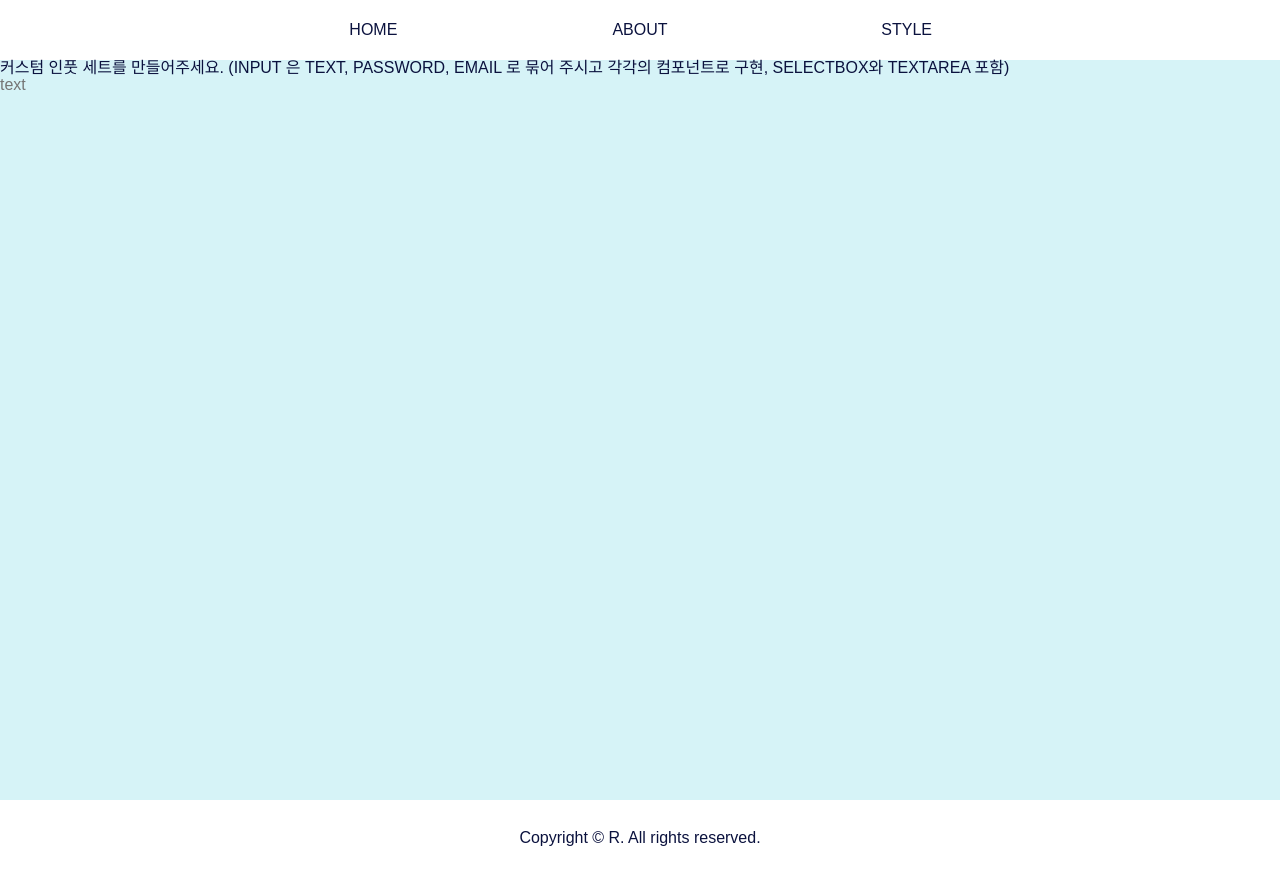
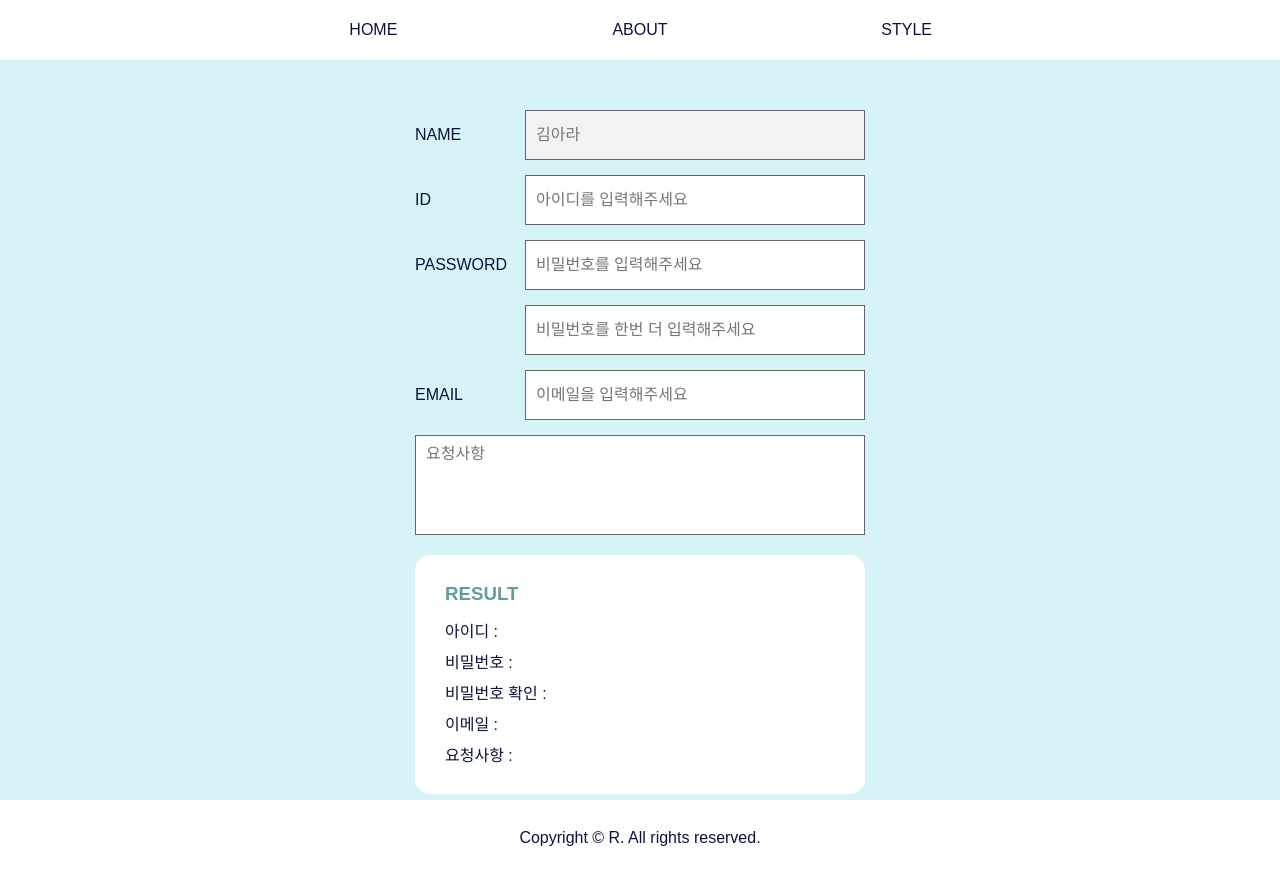
Before and after one commit to goldknow/study, a Vue app in the folder vue_study/: page /Style in a window 1280 px wide. Built offline with nearby package versions, Linux system fonts and the light colour scheme; a web font is replaced by a local one.

Commit message:
input, textarea 작업

```diff
--- a/vue_study/src/assets/styles/common.css
+++ b/vue_study/src/assets/styles/common.css
@@ -1,3 +1,5 @@
 @charset "utf-8";
 
-.cont { display: flex; justify-content: center; align-items: center; height: calc(100vh - 60px); background-color: antiquewhite; text-transform: uppercase; }
+.hide { position:absolute; width:1px; height:1px; padding:0; margin:-1px; overflow:hidden; clip:rect(0,0,0,0); border:0; }
+
+.cont { display: flex; justify-content: center; align-items: center; height: calc(100vh - 60px); background-color: antiquewhite; }
--- /dev/null
+++ b/vue_study/src/components/InputStyle.vue
@@ -0,0 +1,70 @@
+<template>
+	<!--
+
+	중국어, 일본어, 한국어 등은 입력이 끝나야지만 입력값이 동기화된다.
+
+	이러한 v-model의 한계점 때문에 뷰 공식 문서에서는 한국어 입력을 다룰 때 v-bind:value와 v-on:input을 직접 연결해서 사용하는 것을 권고하고 있다.
+
+	-->
+	<div class="input-area">
+		<label
+			:for="id"
+			:class="{font0: isHide}"
+		>{{id}}</label>
+		<input
+			:value="value"
+			@input="updateInput"
+			:type="type"
+			:id="id"
+			:disabled="disabled"
+			:placeholder="placeholder">
+	</div>
+</template>
+
+<script>
+export default {
+    name: 'InputStyle',
+    props: [
+        'value', 'type', 'id', 'placeholder', 'isHide', 'disabled'
+    ],
+    methods: {
+        updateInput: function (e) {
+            this.$emit('input', e.target.value)
+        }
+    }
+}
+</script>
+
+<style lang="scss" scoped>
+$labelWidth : 110px;
+
+.input-area {
+    display: flex;
+    justify-content: center;
+    align-items: center;
+    margin-bottom: 15px;
+
+    label {
+        width: $labelWidth;
+        text-align: left;
+        text-transform: uppercase;
+
+        &.font0 {
+            font-size: 0;
+        }
+    }
+
+    input {
+        width: calc(100% - #{$labelWidth});
+        padding: 15px 10px;
+        background-color: #fff;
+        border: 1px solid #666;
+
+        &:disabled {
+            background-color: #f2f2f2;
+            color: #ddd;
+            cursor: default;
+        }
+    }
+}
+</style>
--- a/vue_study/src/components/Style.vue
+++ b/vue_study/src/components/Style.vue
@@ -1,28 +1,127 @@
 <template>
 <section class="cont">
-   <p>커스텀 인풋 세트를 만들어주세요. (Input 은 text, password, email 로 묶어 주시고 각각의 컴포넌트로 구현, selectbox와 textarea 포함)</p>
+
+    <p class="hide">커스텀 인풋 세트를 만들어주세요. (Input 은 text, password, email 로 묶어 주시고 각각의 컴포넌트로 구현, selectbox와 textarea 포함)</p>
+
+   <div class="inner">
+      <form action="">
+
+         <input-style
+            type="text"
+            id="name"
+            placeholder="김아라"
+            disabled="disabled"
+         ></input-style>
+
+         <input-style
+            type="text"
+            id="id"
+            placeholder="아이디를 입력해주세요"
+            v-model.trim="inputText"
+         ></input-style>
+
+         <input-style
+            type="password"
+            id="password"
+            placeholder="비밀번호를 입력해주세요"
+            v-model.trim="inputPassword"
+         ></input-style>
+         <!-- label none -->
+         <input-style
+            type="password"
+            id="password"
+            placeholder="비밀번호를 한번 더 입력해주세요"
+            isHide=true
+            v-model.trim="inputPassword2"
+         ></input-style>
+
+         <input-style
+            type="email"
+            id="email"
+            placeholder="이메일을 입력해주세요"
+            v-model.trim="inputEmail"
+         ></input-style>
+
+
+         <!-- select -->
+
+
+         <!-- textarea -->
+         <textarea-style
+            placeholder="요청사항"
+            resize="none"
+            maxlength="30"
+            v-model="inputMessage"
+         ></textarea-style>
+
+      </form>
+
+      <div class="result">
+         <h3>RESULT</h3>
+         <p>아이디 : {{inputText}}</p>
+         <p>비밀번호 : {{inputPassword}}</p>
+         <p>비밀번호 확인 : {{inputPassword2}}</p>
+         <p>이메일 : {{inputEmail}}</p>
+         <p>요청사항 : {{inputMessage}}</p>
+      </div>
+
+   </div>
 
 
 
-   <input-custom
-
-   ></input-custom>
 </section>
 </template>
 
 <script>
-import InputCustom from './InputCustom.vue'
+import InputStyle from './InputStyle.vue'
+import TextareaStyle from './TextareaStyle.vue'
+
 export default {
-   components: {
-      InputCustom
-   },
-   name: 'Style'
+    name: 'Style',
+    components: {
+        InputStyle,
+        TextareaStyle
+    },
+    data() {
+        return {
+           inputText:'',
+           inputPassword:'',
+           inputPassword2:'',
+           inputEmail:'',
+           inputMessage:''
+        }
+    }
 }
 </script>
 
 <style lang="scss" scoped>
 .cont {
-   display: block;
-   background-color: #d6f3f7;
+    display: block;
+    padding: 50px 0;
+    text-align: center;
+    background-color: #d6f3f7;
+
+    .inner {
+        max-width: 450px;
+        margin: auto;
+
+        .result {
+            margin-top: 20px;
+            padding: 30px;
+            background-color: #fff;
+            border-radius: 15px;
+            text-align: left;
+
+            h3 {
+               padding-bottom: 20px;
+               color: cadetblue;
+               font-weight: 700;
+            }
+
+            p+p {
+               margin-top: 15px;
+            }
+        }
+    }
 }
 </style>
--- /dev/null
+++ b/vue_study/src/components/TextareaStyle.vue
@@ -0,0 +1,48 @@
+<template>
+    <div class="text-area">
+        <textarea
+            :maxlength="maxlength"
+            :placeholder="placeholder"
+            :style="{resize:resize}"
+            :value="value"
+            @input="updateInput"
+        ></textarea>
+        <!-- <p>0/30자</p> -->
+    </div>
+</template>
+
+<script>
+export default {
+    name: 'TextareaStyle',
+    props: [
+        'value', 'placeholder', 'resize', 'maxlength'
+    ],
+    methods: {
+        updateInput: function (e) {
+            this.$emit('input', e.target.value)
+        }
+    }
+}
+</script>
+
+<style lang="scss" scoped>
+.text-area {
+    margin-bottom: 15px;
+    position: relative;
+
+    textarea {
+        width: 100%;
+        height: 100px;
+        padding: 10px;
+        background-color: #fff;
+        border: 1px solid #666;
+    }
+
+    p {
+        position: absolute;
+        bottom: 3px;
+        right: 7px;
+        font-size: 13px;
+    }
+}
+</style>
--- a/vue_study/src/components/InputCustom.vue
+++ b/vue_study/src/components/selectStyle.vue
@@ -1,11 +1,7 @@
 <template>
-	<div>
-		<!-- text -->
-		<input v-model="text" placeholder="text">
+    <div>
 
-
-
-	</div>
+    </div>
 </template>
 <script>
 export default {
```
